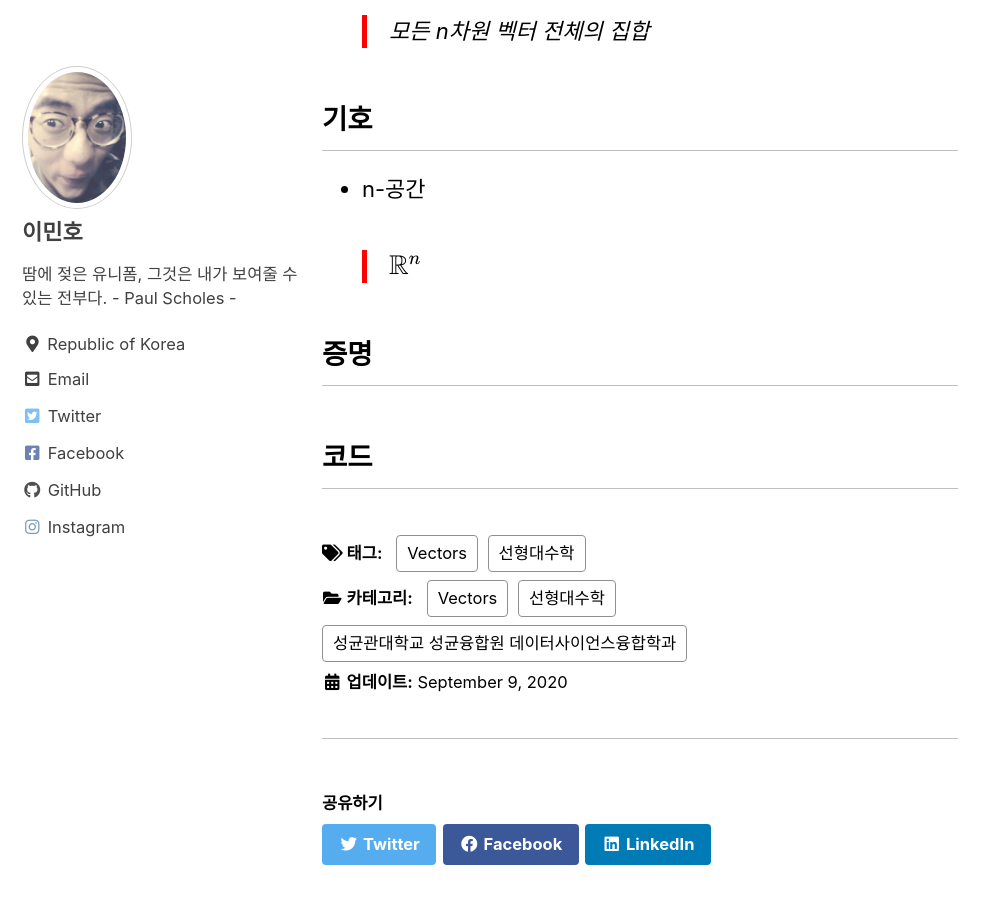
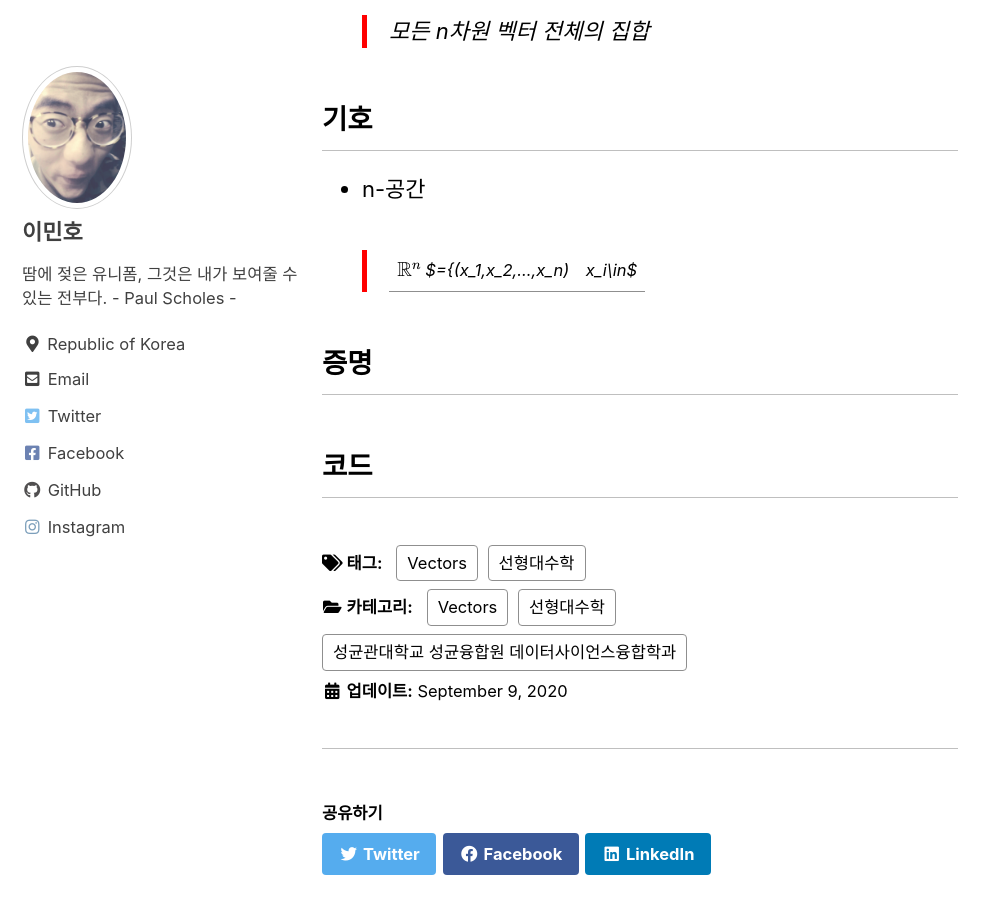
Before and after one commit to DSLuGu/DSLuGu.github.io, a Jekyll site: the page built from _posts/2020-09-09-벡터(Vectors).md, in a window 1280 px wide and 900 px high, scrolled down 915 px. Shown: the whole window, without its empty margins (0-999 px from the left). Built offline with Jekyll 4.4.1, drawn with Linux system fonts in a browser that asks for light colours; cached includes are drawn as plain includes; formulas are drawn with MathJax 3.

Commit message:
Posting 벡터(Vectors)

```diff
--- a/_posts/2020-09-09-벡터(Vectors).md
+++ b/_posts/2020-09-09-벡터(Vectors).md
@@ -26,7 +26,7 @@ last_modified_at: 2020-09-09T03:30:00+09:00
 ## 기호
 
 - n-공간
-    > $\mathbb{R}^n$
+    > $\mathbb{R}^n$ $=\{(x_1,x_2,...,x_n)|x_i\in$
 
 ## 증명
 
```
